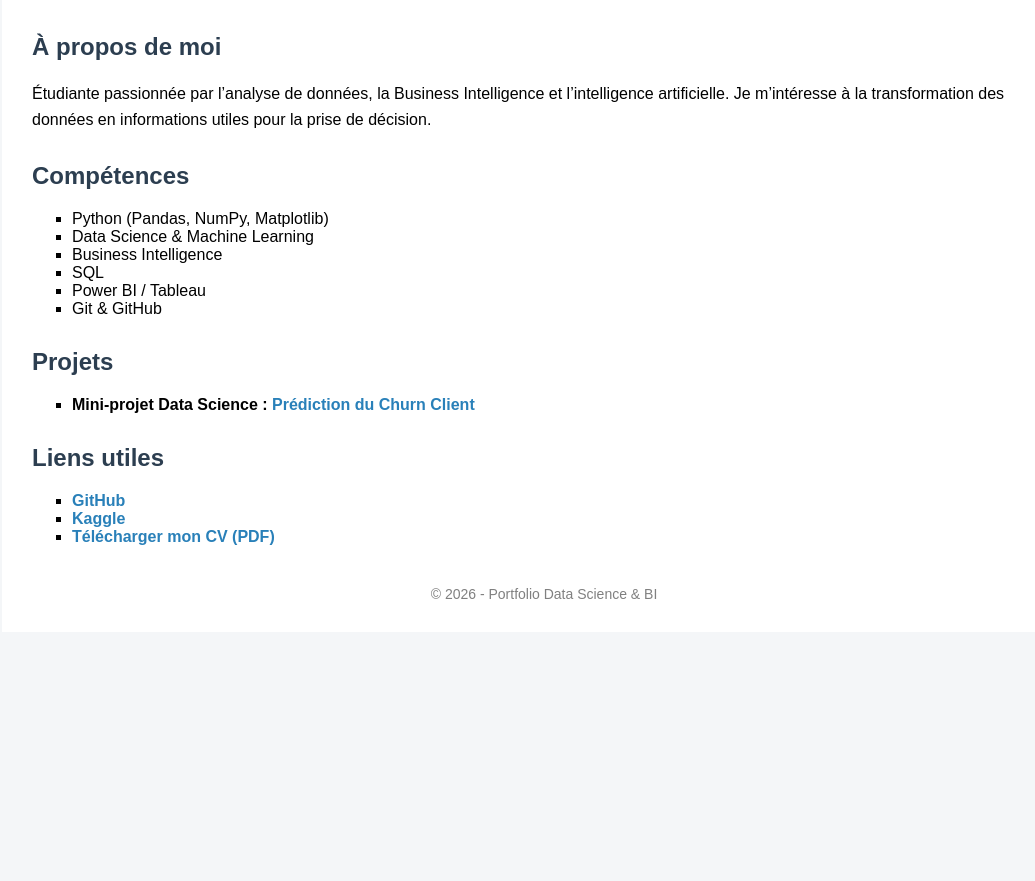
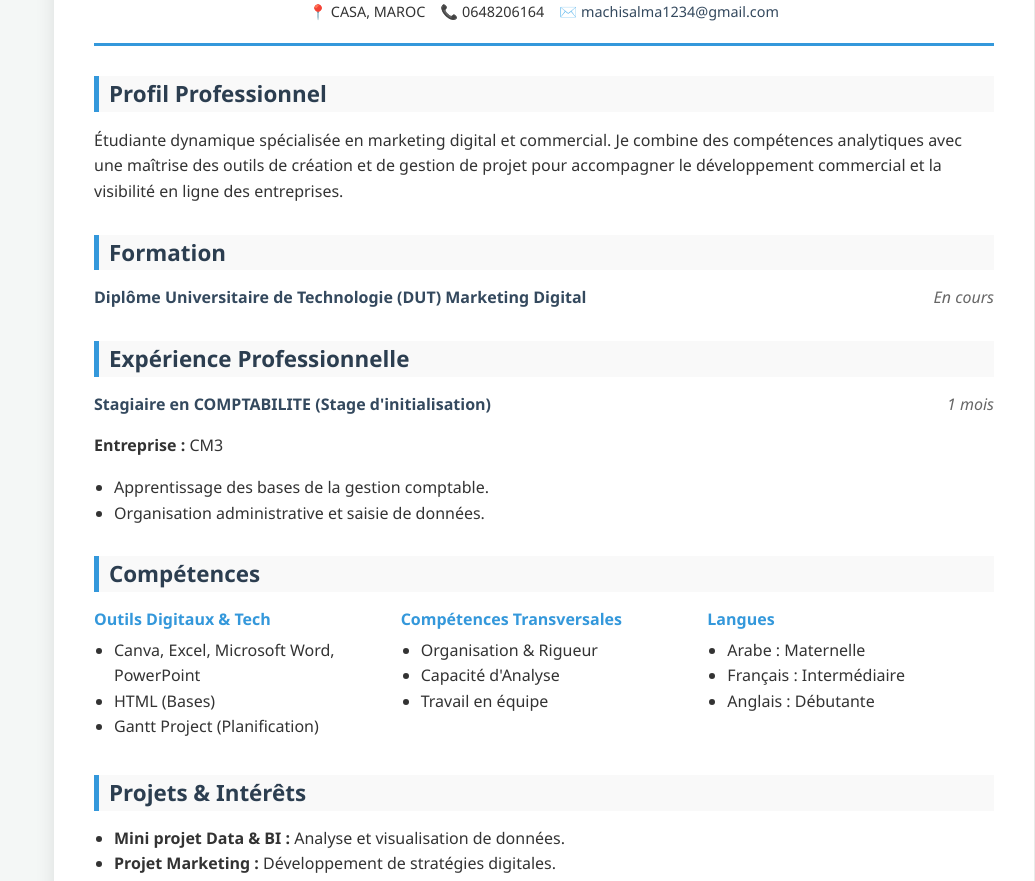
Before and after one commit to selma-machi/-cv--portfolio, a plain HTML site: page index.html in a window 1280 px wide. Shown: the part 162-1043 px from the top of the page, without its empty margins (96-1131 px from the left). Before the commit the page ends 800 px from the top, so only its background shows below. Drawn offline with Linux system fonts and the light colour scheme.

Commit message:
Update index.html

```diff
--- a/index.html
+++ b/index.html
@@ -2,124 +2,223 @@
 <html lang="fr">
 <head>
     <meta charset="UTF-8">
-    <title>Portfolio - Data Science & BI</title>
+    <meta name="viewport" content="width=device-width, initial-scale=1.0">
+    <title>CV - Salma Machi</title>
     <style>
+        :root {
+            --primary-color: #2c3e50;
+            --secondary-color: #34495e;
+            --accent-color: #3498db;
+            --text-color: #333;
+            --light-bg: #f4f7f6;
+        }
+
         body {
-            font-family: Arial, sans-serif;
-            background-color: #f4f6f8;
+            font-family: 'Segoe UI', Tahoma, Geneva, Verdana, sans-serif;
+            line-height: 1.6;
+            color: var(--text-color);
+            background-color: var(--light-bg);
             margin: 0;
-            padding: 0;
+            padding: 20px;
         }
 
         .container {
-            width: 80%;
+            max-width: 900px;
             margin: auto;
-            background: white;
-            padding: 30px;
+            background: #fff;
+            padding: 40px;
+            box-shadow: 0 0 20px rgba(0,0,0,0.1);
+            border-radius: 8px;
         }
 
-        h1, h2 {
-            color: #2c3e50;
+        header {
+            border-bottom: 3px solid var(--accent-color);
+            padding-bottom: 20px;
+            margin-bottom: 30px;
+            text-align: center;
         }
 
-        p {
-            line-height: 1.6;
+        h1 {
+            margin: 0;
+            color: var(--primary-color);
+            text-transform: uppercase;
+            letter-spacing: 2px;
+        }
+
+        .subtitle {
+            font-size: 1.2em;
+            color: var(--accent-color);
+            font-weight: bold;
+            margin-top: 5px;
+        }
+
+        .contact-info {
+            display: flex;
+            justify-content: center;
+            flex-wrap: wrap;
+            gap: 15px;
+            margin-top: 15px;
+            font-size: 0.9em;
+        }
+
+        .contact-info a {
+            color: var(--secondary-color);
+            text-decoration: none;
+        }
+
+        section {
+            margin-bottom: 30px;
+        }
+
+        h2 {
+            color: var(--primary-color);
+            border-left: 5px solid var(--accent-color);
+            padding-left: 10px;
+            font-size: 1.4em;
+            margin-bottom: 15px;
+            background: #f9f9f9;
+        }
+
+        .experience-item, .education-item {
+            margin-bottom: 15px;
+        }
+
+        .job-title {
+            font-weight: bold;
+            color: var(--secondary-color);
+        }
+
+        .date {
+            float: right;
+            font-style: italic;
+            color: #666;
+        }
+
+        .skills-grid {
+            display: grid;
+            grid-template-columns: repeat(auto-fit, minmax(200px, 1fr));
+            gap: 20px;
+        }
+
+        .skill-category strong {
+            display: block;
+            color: var(--accent-color);
+            margin-bottom: 5px;
         }
 
         ul {
-            list-style-type: square;
+            padding-left: 20px;
+            margin: 5px 0;
         }
 
-        a {
-            color: #2980b9;
+        .online-presence a {
+            display: inline-block;
+            margin-right: 15px;
+            color: var(--accent-color);
             text-decoration: none;
             font-weight: bold;
         }
 
-        a:hover {
-            text-decoration: underline;
+        @media (max-width: 600px) {
+            .date {
+                float: none;
+                display: block;
+                margin-top: 5px;
             }
-
-        .section {
-            margin-bottom: 30px;
+            .container {
+                padding: 20px;
             }
-
-        .footer {
-            text-align: center;
-            color: gray;
-            margin-top: 40px;
-            font-size: 14px;
         }
     </style>
 </head>
 <body>
 
 <div class="container">
+    <header>
+        <h1>Salma Machi</h1>
+        <div class="subtitle">Étudiante en Marketing Digital et Commercial</div>
+        <div class="contact-info">
+            <span>📍 CASA, MAROC</span>
+            <span>📞 0648206164</span>
+            <span>✉️ <a href="mailto:machisalma1234@gmail.com">machisalma1234@gmail.com</a></span>
+        </div>
+    </header>
 
-        <!-- Header -->
-        <section class="section">
-            <h1>MACHI SALMA</h1>
-            <p><strong>Étudiante en Data Science & Business Intelligence</strong></p>
-            <p>Email : salma@email.com</p>
-        </section>
-
-        <!-- About -->
-        <section class="section">
-            <h2>À propos de moi</h2>
+    <section id="profil">
+        <h2>Profil Professionnel</h2>
         <p>
-                Étudiante passionnée par l’analyse de données, la Business Intelligence
-                et l’intelligence artificielle. Je m’intéresse à la transformation des
-                données en informations utiles pour la prise de décision.
+            Étudiante dynamique spécialisée en marketing digital et commercial. Je combine des compétences analytiques
+            avec une maîtrise des outils de création et de gestion de projet pour accompagner le développement commercial
+            et la visibilité en ligne des entreprises.
         </p>
     </section>
 
-        <!-- Skills -->
-        <section class="section">
+    <section id="formation">
+        <h2>Formation</h2>
+        <div class="education-item">
+            <span class="job-title">Diplôme Universitaire de Technologie (DUT) Marketing Digital</span>
+            <span class="date">En cours</span>
+        </div>
+    </section>
+
+    <section id="experience">
+        <h2>Expérience Professionnelle</h2>
+        <div class="experience-item">
+            <span class="job-title">Stagiaire en COMPTABILITE (Stage d'initialisation)</span>
+            <span class="date">1 mois</span>
+            <p><strong>Entreprise :</strong> CM3</p>
+            <ul>
+                <li>Apprentissage des bases de la gestion comptable.</li>
+                <li>Organisation administrative et saisie de données.</li>
+            </ul>
+        </div>
+    </section>
+
+    <section id="competences">
         <h2>Compétences</h2>
+        <div class="skills-grid">
+            <div class="skill-category">
+                <strong>Outils Digitaux & Tech</strong>
                 <ul>
-                <li>Python (Pandas, NumPy, Matplotlib)</li>
-                <li>Data Science & Machine Learning</li>
-                <li>Business Intelligence</li>
-                <li>SQL</li>
-                <li>Power BI / Tableau</li>
-                <li>Git & GitHub</li>
+                    <li>Canva, Excel, Microsoft Word, PowerPoint</li>
+                    <li>HTML (Bases)</li>
+                    <li>Gantt Project (Planification)</li>
+                </ul>
+            </div>
+            <div class="skill-category">
+                <strong>Compétences Transversales</strong>
+                <ul>
+                    <li>Organisation & Rigueur</li>
+                    <li>Capacité d'Analyse</li>
+                    <li>Travail en équipe</li>
+                </ul>
+            </div>
+            <div class="skill-category">
+                <strong>Langues</strong>
+                <ul>
+                    <li>Arabe : Maternelle</li>
+                    <li>Français : Intermédiaire</li>
+                    <li>Anglais : Débutante</li>
+                </ul>
+            </div>
+        </div>
+    </section>
+
+    <section id="projets">
+        <h2>Projets & Intérêts</h2>
+        <ul>
+            <li><strong>Mini projet Data & BI :</strong> Analyse et visualisation de données.</li>
+            <li><strong>Projet Marketing :</strong> Développement de stratégies digitales.</li>
+            <li><strong>Centres d'intérêt :</strong> Marketing, E-commerce.</li>
         </ul>
     </section>
 
-        <!-- Projects -->
-        <section class="section">
-            <h2>Projets</h2>
-            <ul>
-                <li>
-                    <strong>Mini-projet Data Science :</strong>
-                    <a href="https://github.com/TON-USERNAME/churn-prediction-project" target="_blank">
-                        Prédiction du Churn Client
-                    </a>
-                </li>
-            </ul>
+    <section class="online-presence">
+        <h2>Présence en ligne</h2>
+        <a href="https://github.com/selma-machi/-cv--portfolio/" target="_blank">GitHub</a>
+        <a href="https://selma-machi.github.io/cv-portfolio/" target="_blank">Portfolio (GitHub Pages)</a>
+        <a href="https://www.kaggle.com/machisalma" target="_blank">Kaggle</a>
     </section>
-
-        <!-- Links -->
-        <section class="section">
-            <h2>Liens utiles</h2>
-            <ul>
-                <li>
-                    <a href="https://github.com/TON-USERNAME" target="_blank">GitHub</a>
-                </li>
-                <li>
-                    <a href="https://www.kaggle.com/TON-USERNAME" target="_blank">Kaggle</a>
-                </li>
-                <li>
-                    <a href="CV_SALMA.pdf" target="_blank">Télécharger mon CV (PDF)</a>
-                </li>
-            </ul>
-        </section>
-
-        <!-- Footer -->
-        <div class="footer">
-            © 2026 - Portfolio Data Science & BI
-        </div>
-
 </div>
 
 </body>
```
Lines whose indentation alone changed are shown as unchanged.
